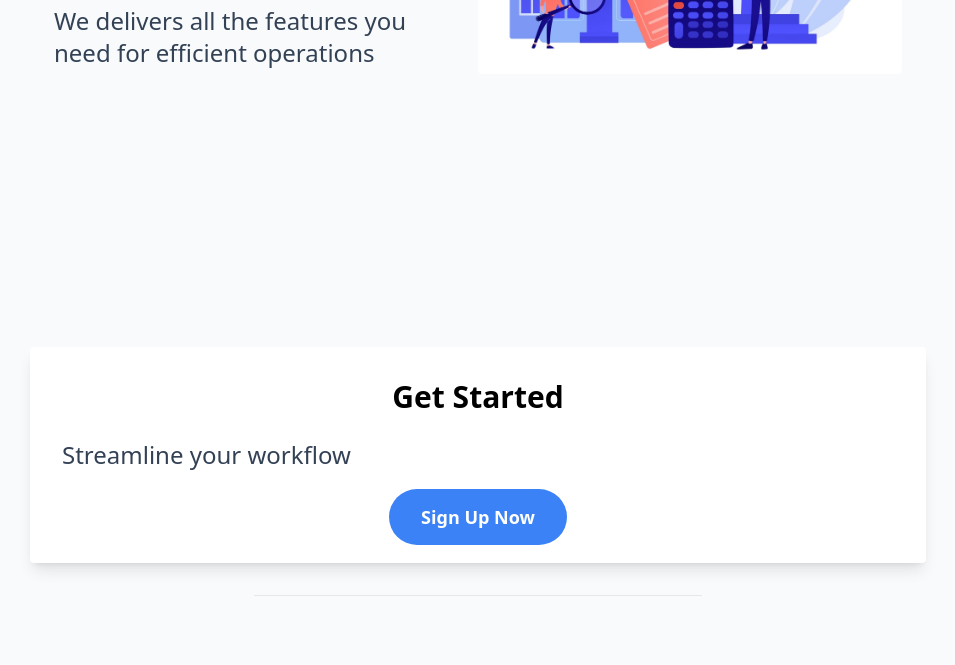
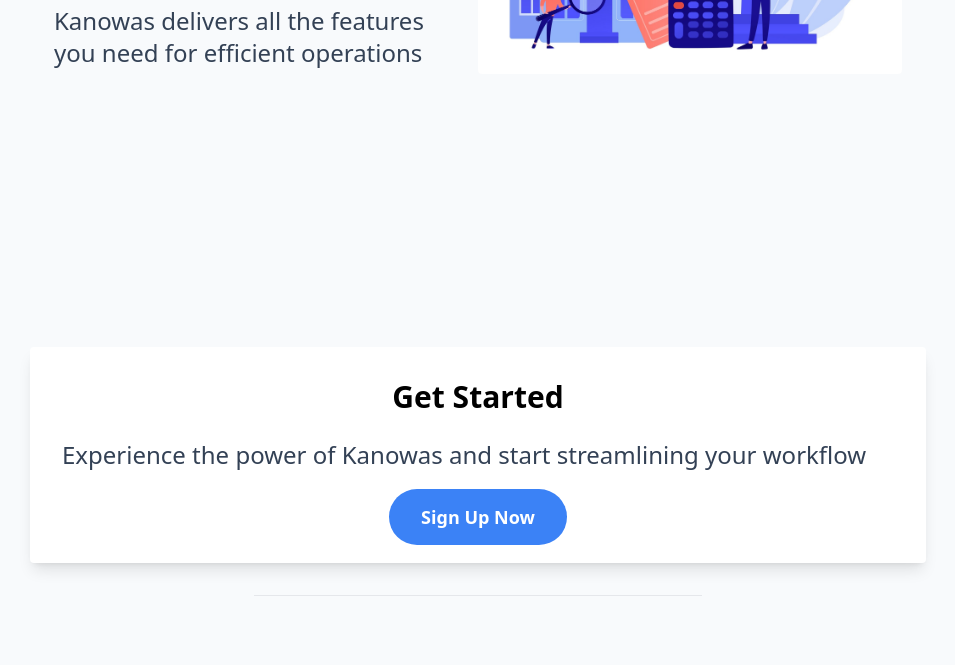
Before and after one commit to kristianmandrup/Acme-Rockets, a website: page build/index.html in a window 1280 px wide. Shown: the part 501-1166 px from the top of the page, without its empty margins (162-1117 px from the left). Drawn offline with Linux system fonts and the light colour scheme.

Commit message:
Improve call to action text

```diff
--- a/build/index.html
+++ b/build/index.html
@@ -92,7 +92,7 @@
           <p
             class="mt-4 max-w-md text-center text-2xl text-slate-700 dark:text-slate-400 sm:text-left"
           >
-            We delivers all the features you need for efficient operations
+            Kanowas delivers all the features you need for efficient operations
           </p>
         </article>
         <img
@@ -114,7 +114,7 @@
           <p
             class="pb-8 text-center text-2xl text-slate-700 dark:text-slate-400 sm:text-left"
           >
-            Streamline your workflow
+            Experience the power of Kanowas and start streamlining your workflow
           </p>
 
           <!-- Call to Action Button -->
```
